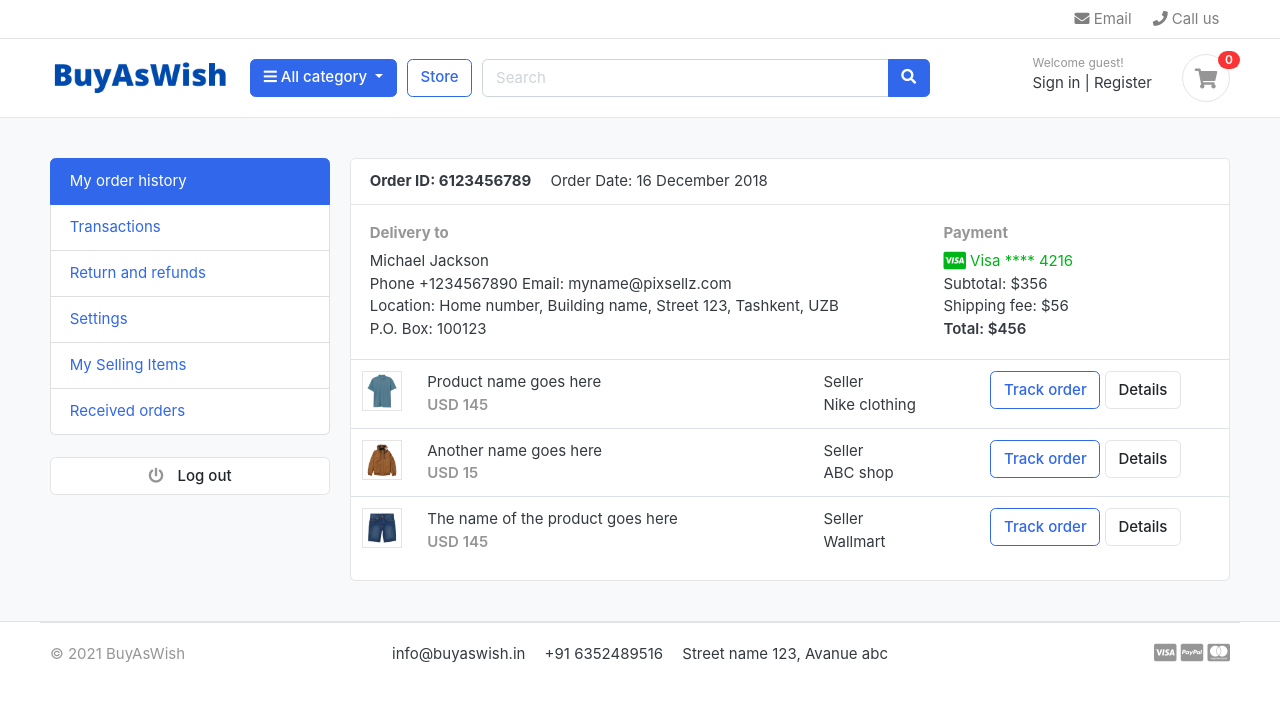
After one commit to NikulNayi-17/ecommerce_site, a Django app: page /accounts/ in a window 1280 px wide. The commit adds this page. Shown: the top 702 px of the page. Run offline with Django 3.2, Linux system fonts and the light colour scheme; data that the repository does not hold is empty; some libraries are stand-ins or nearby versions; some web fonts are replaced.

```diff
--- /dev/null
+++ b/accounts/urls.py
@@ -0,0 +1,18 @@
+from django.urls import path
+from . import views
+
+
+urlpatterns = [
+    path('register/', views.register, name="register"),
+    path('login/', views.login, name="login"),
+    path('logout/', views.logout, name="logout"),
+    path('dashboard/', views.dashboard, name="dashboard"),
+    path('forgotPassword/', views.forgotPassword, name="forgotPassword"),
+    path('resetpassword_validate/<uidb64>/<token>/',
+         views.resetpassword_validate, name="resetpassword_validate"),
+    path('', views.dashboard, name="dashboard"),
+    path('activate/<uidb64>/<token>/', views.activate, name="activate"),
+    path('resetPassword/', views.resetPassword, name="resetPassword"),
+
+
+]
--- a/accounts/views.py
+++ b/accounts/views.py
@@ -1,3 +1,173 @@
-from django.shortcuts import render
+import email
+from inspect import Parameter
+import django
+from django.contrib import messages, auth
+from django.contrib.auth.decorators import login_required
+from django.http.response import HttpResponse
+from django.shortcuts import redirect, render
+
+
+from .models import Account
+from .forms import RegistrationForm
+
+# verificaion email
+from django.contrib.sites.shortcuts import get_current_site
+from django.template.loader import render_to_string
+from django.utils.http import urlsafe_base64_encode, urlsafe_base64_decode
+from django.utils.encoding import force_bytes
+from django.contrib.auth.tokens import default_token_generator
+from django.core.mail import EmailMessage
 
 # Create your views here.
+
+
+def register(request):
+    if request.method == 'POST':
+        form = RegistrationForm(request.POST)
+        if form.is_valid():
+            first_name = form.cleaned_data['first_name']
+            last_name = form.cleaned_data['last_name']
+            phone_number = form.cleaned_data['phone_number']
+            email = form.cleaned_data['email']
+            password = form.cleaned_data['password']
+            username = email.split('@')[0]
+            user = Account.objects.create_user(
+                first_name=first_name, last_name=last_name, email=email, username=username, password=password)
+            user.phone_number = phone_number
+            user.save()
+
+            # USER ACTIVATION
+            current_site = get_current_site(request)
+            mail_subject = 'Please activate your account'
+            message = render_to_string('accounts/account_varification_email.html', {
+                'user': user,
+                'domain': current_site,
+                'uid': urlsafe_base64_encode(force_bytes(user.pk)),
+                'token': default_token_generator.make_token(user),
+            })
+            to_email = email
+            send_email = EmailMessage(mail_subject, message, to=[to_email])
+            send_email.send()
+            # messages.success(request, 'Registration succesfull.')
+            return redirect('/accounts/login/?command=verification&email='+email)
+
+    else:
+        form = RegistrationForm()
+
+    context = {
+        'form': form,
+    }
+    return render(request, 'accounts/register.html', context)
+
+
+def login(request):
+    if request.method == 'POST':
+        email = request.POST['email']
+        password = request.POST['password']
+        user = auth.authenticate(email=email, password=password)
+        if user is not None:
+            auth.login(request, user)
+            messages.success(request, 'You are now logged in')
+            return redirect('dashboard')
+
+        else:
+            messages.error(request, 'Invalid login credentials')
+            return redirect('login')
+    return render(request, 'accounts/login.html')
+
+
+@login_required(login_url='login')
+def logout(request):
+    auth.logout(request)
+    messages.success(request, 'You are logged out. ')
+    return redirect('login')
+
+
+def activate(request, uidb64, token):
+    try:
+        uid = urlsafe_base64_decode(uidb64).decode()
+        user = Account._default_manager.get(pk=uid)
+    except(TypeError, ValueError, OverflowError, Account.DoesNotExist):
+        user = None
+
+     # check two parameter to active user account
+    if user is not None and default_token_generator.check_token(user, token):
+        user.is_active = True
+        user.save()
+        messages.success(request, 'congratulation! you account is activated')
+        return redirect('login')
+
+    else:
+        messages.error(request, 'Invalid activation link.')
+        return redirect('register')
+
+
+def dashboard(request):
+    return render(request, 'accounts/dashboard.html')
+
+
+def forgotPassword(request):
+    if request.method == 'POST':
+        email = request.POST['email']
+        if Account.objects.filter(email=email).exists():
+            user = Account.objects.get(email__exact=email)
+
+            # Reset password email
+            current_site = get_current_site(request)
+            mail_subject = 'Reset your password.'
+            message = render_to_string('accounts/reset_password_email.html', {
+                'user': user,
+                'domain': current_site,
+                'uid': urlsafe_base64_encode(force_bytes(user.pk)),
+                'token': default_token_generator.make_token(user),
+            })
+            to_email = email
+            send_email = EmailMessage(mail_subject, message, to=[to_email])
+            send_email.send()
+            messages.success(
+                request, 'Password reset email has been sent to your email address.')
+            return redirect('login')
+
+        else:
+            messages.error(request, 'Account does not exist.')
+            return redirect('forgotPassword')
+
+    return render(request, 'accounts/forgotPassword.html')
+
+
+def resetpassword_validate(request, uidb64, token):
+    try:
+        uid = urlsafe_base64_decode(uidb64).decode()
+        user = Account._default_manager.get(pk=uid)
+    except(TypeError, ValueError, OverflowError, Account.DoesNotExist):
+        user = None
+
+    if user is not None and default_token_generator.check_token(user, token):
+        request.session['uid'] = uid
+        messages.success(request, 'Please reset your password')
+        return redirect('resetPassword')
+
+    else:
+        messages.error(request, 'This link has been expired!')
+        return redirect('login')
+
+
+def resetPassword(request):
+    if request.method == 'POST':
+        password = request.POST['password']
+        confirm_password = request.POST['confirm_password']
+
+        if password == confirm_password:
+            uid = request.session.get('uid')
+            user = Account.objects.get(pk=uid)
+            user.set_password(password)
+            user.save()
+            messages.success(request, 'Password reset successfull')
+            return redirect('login')
+
+        else:
+            messages.error(request, 'Password do not match')
+            return redirect('resetPassword')
+
+    else:
+        return render(request, 'accounts/resetPassword.html')
--- a/ecommerce_project/static/js/script.js
+++ b/ecommerce_project/static/js/script.js
@@ -55,5 +55,9 @@ $(document).ready(function() {
 
 
 
+    // jquery end
+
+    setTimeout(function(){
+        $('#message').fadeOut('slow')
+    }, 4000)
 });
-// jquery end
--- a/ecommerce_project/urls.py
+++ b/ecommerce_project/urls.py
@@ -26,6 +26,7 @@ urlpatterns = [
     path('admin/', admin.site.urls),
     path('', views.home, name='home'),
     path('store/', include('store.urls')),
-    path('cart/', include('cart.urls'))
+    path('cart/', include('cart.urls')),
+    path('accounts/', include('accounts.urls')),
 
 ] + static(settings.MEDIA_URL, document_root=settings.MEDIA_ROOT)
--- /dev/null
+++ b/templates/accounts/dashboard.html
@@ -0,0 +1,102 @@
+{% extends 'base.html' %}
+{% block content %}
+
+<section class="section-conten padding-y bg">
+    {% include 'includes/alerts.html' %}
+
+
+    <div class="container">
+        <div class="row">
+            <aside class="col-md-3">
+                <!--   SIDEBAR   -->
+                <ul class="list-group">
+                    <a class="list-group-item active" href="#"> My order history </a>
+                    <a class="list-group-item" href="#"> Transactions </a>
+                    <a class="list-group-item" href="#"> Return and refunds </a>
+                    <a class="list-group-item" href="#">Settings </a>
+                    <a class="list-group-item" href="#"> My Selling Items </a>
+                    <a class="list-group-item" href="#"> Received orders </a>
+                </ul>
+                <br>
+                <a class="btn btn-light btn-block" href="{% url 'logout' %}"> <i class="fa fa-power-off"></i> <span
+                        class="text">Log
+                        out</span> </a>
+                <!--   SIDEBAR .//END   -->
+            </aside>
+            <main class="col-md-9">
+                <article class="card">
+                    <header class="card-header">
+                        <strong class="d-inline-block mr-3">Order ID: 6123456789</strong>
+                        <span>Order Date: 16 December 2018</span>
+                    </header>
+                    <div class="card-body">
+                        <div class="row">
+                            <div class="col-md-8">
+                                <h6 class="text-muted">Delivery to</h6>
+                                <p>Michael Jackson <br>
+                                    Phone +1234567890 Email: myname@pixsellz.com <br>
+                                    Location: Home number, Building name, Street 123, Tashkent, UZB <br>
+                                    P.O. Box: 100123
+                                </p>
+                            </div>
+                            <div class="col-md-4">
+                                <h6 class="text-muted">Payment</h6>
+                                <span class="text-success">
+                                    <i class="fab fa-lg fa-cc-visa"></i>
+                                    Visa **** 4216
+                                </span>
+                                <p>Subtotal: $356 <br>
+                                    Shipping fee: $56 <br>
+                                    <span class="b">Total: $456 </span>
+                                </p>
+                            </div>
+                        </div> <!-- row.// -->
+                    </div> <!-- card-body .// -->
+                    <div class="table-responsive">
+                        <table class="table table-hover">
+                            <tr>
+                                <td width="65">
+                                    <img src="../images/items/1.jpg" class="img-xs border">
+                                </td>
+                                <td>
+                                    <p class="title mb-0">Product name goes here </p>
+                                    <var class="price text-muted">USD 145</var>
+                                </td>
+                                <td> Seller <br> Nike clothing </td>
+                                <td width="250"> <a href="#" class="btn btn-outline-primary">Track order</a> <a href="#"
+                                        class="btn btn-light"> Details </a> </td>
+                            </tr>
+                            <tr>
+                                <td>
+                                    <img src="../images/items/2.jpg" class="img-xs border">
+                                </td>
+                                <td>
+                                    <p class="title mb-0">Another name goes here </p>
+                                    <var class="price text-muted">USD 15</var>
+                                </td>
+                                <td> Seller <br> ABC shop </td>
+                                <td> <a href="#" class="btn btn-outline-primary">Track order</a> <a href="#"
+                                        class="btn btn-light"> Details </a> </td>
+                            </tr>
+                            <tr>
+                                <td>
+                                    <img src="../images/items/3.jpg" class="img-xs border">
+                                </td>
+                                <td>
+                                    <p class="title mb-0">The name of the product goes here </p>
+                                    <var class="price text-muted">USD 145</var>
+                                </td>
+                                <td> Seller <br> Wallmart </td>
+                                <td> <a href="#" class="btn btn-outline-primary">Track order</a> <a href="#"
+                                        class="btn btn-light"> Details </a> </td>
+                            </tr>
+                        </table>
+                    </div> <!-- table-responsive .end// -->
+                </article> <!-- order-group.// -->
+            </main>
+        </div> <!-- row.// -->
+    </div>
+
+
+</section>
+{% endblock %}
--- a/templates/base.html
+++ b/templates/base.html
@@ -2,13 +2,14 @@
 
 <!DOCTYPE HTML>
 <html lang="en">
+
 <head>
   <meta charset="utf-8">
   <meta http-equiv="pragma" content="no-cache" />
   <meta http-equiv="cache-control" content="max-age=604800" />
   <meta name="viewport" content="width=device-width, initial-scale=1, shrink-to-fit=no">
 
-<title>GreatKart | One of the Biggest Online Shopping Platform</title>
+  <title> BuyAsWish | One of the Biggest Online Shopping Platform</title>
 
   <link href="{% static 'images/favicon.ico' %}" rel="shortcut icon" type="image/x-icon">
 
@@ -17,13 +18,13 @@
 
   <!-- Bootstrap4 files-->
   <script src="{% static 'js/bootstrap.bundle.min.js' %}" type="text/javascript"></script>
-<link href="{% static 'css/bootstrap.css' %}" rel="stylesheet" type="text/css"/>
+  <link href="{% static 'css/bootstrap.css' %}" rel="stylesheet" type="text/css" />
 
   <!-- Font awesome 5 -->
   <link href="{% static 'fonts/fontawesome/css/all.min.css' %}" type="text/css" rel="stylesheet">
 
   <!-- custom style -->
-<link href="{% static 'css/ui.css' %}" rel="stylesheet" type="text/css"/>
+  <link href="{% static 'css/ui.css' %}" rel="stylesheet" type="text/css" />
   <link href="{% static 'css/responsive.css' %}" rel="stylesheet" media="only screen and (max-width: 1200px)" />
 
   <!-- custom javascript -->
@@ -33,7 +34,7 @@
     /// some script
 
     // jquery ready start
-$(document).ready(function() {
+    $(document).ready(function () {
       // jQuery code
 
     });
--- /dev/null
+++ b/templates/includes/alerts.html
@@ -0,0 +1,11 @@
+{% if messages %}
+{% for message in messages %}
+<div id="message" class="container">
+    <div {% if message.tags %} class="alert alert-{{ message.tags }}" {% endif %} role="alert">
+        <button type="button" class="close" data-dismiss="alert"><span aria-hidden="true">&times;</span></button>
+        {% if message.level == DEFAULT_MESSAGE_LEVELS.ERROR %}Error: {% endif %}
+        {{ message }}
+    </div>
+</div>
+{% endfor %}
+{% endif %}
--- a/templates/includes/navbar.html
+++ b/templates/includes/navbar.html
@@ -63,13 +63,25 @@
 				</div> <!-- col.// -->
 				<div class="col-lg-3 col-sm-6 col-8 order-2 order-lg-3">
 					<div class="d-flex justify-content-end mb-3 mb-lg-0">
+						{% if user.id is None %}
 						<div class="widget-header">
 							<small class="title text-muted">Welcome guest!</small>
 							<div>
-								<a href="./signin.html">Sign in</a> <span class="dark-transp"> | </span>
-								<a href="./register.html"> Register</a>
+								<!-- # i think found end point of URL -->
+								<a href="{% url 'login' %}">Sign in</a> <span class="dark-transp"> | </span>
+								<a href="{% url 'register' %}"> Register</a>
 							</div>
 						</div>
+						{% else %}
+						<div class="widget-header">
+							<small class="title text-muted">Welcome {{user.first_name}}</small>
+							<div>
+								<!-- # i think found end point of URL -->
+								<a href="{% url 'dashboard' %}">Dashboard</a> <span class="dark-transp"> | </span>
+								<a href="{% url 'logout' %}"> Logout</a>
+							</div>
+						</div>
+						{% endif %}
 						<a href="{% url 'cart' %}" class="widget-header pl-3 ml-3">
 							<div class="icon icon-sm rounded-circle border"><i class="fa fa-shopping-cart"></i></div>
 							<span class="badge badge-pill badge-danger notify">{{ cart_count }}</span>
```
Also changed, not shown: accounts/forms.py (added, +38 -0 lines), ecommerce_project/settings.py (+14 -0 lines), templates/accounts/account_varification_email.html (added, +13 -0 lines), templates/accounts/forgotPassword.html (added, +33 -0 lines), templates/accounts/login.html (added, +53 -0 lines), templates/accounts/register.html (added, +69 -0 lines), templates/accounts/resetPassword.html (added, +35 -0 lines), templates/accounts/reset_password_email.html (added, +12 -0 lines). Lines whose indentation alone changed are shown as unchanged.
